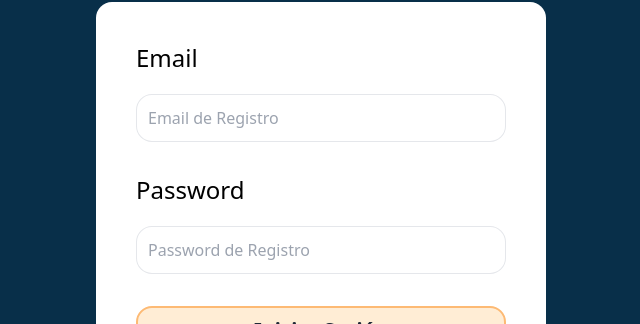
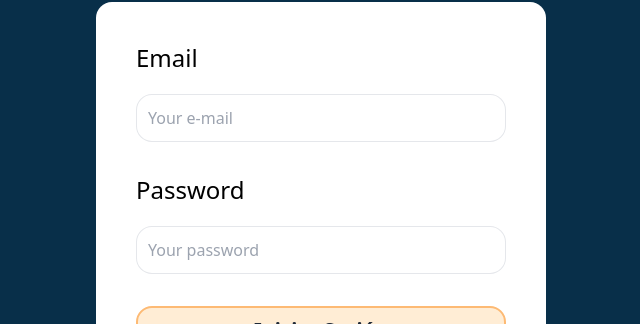
Before and after one commit to misterdan100/uptask-v2-mern-frontend, a React (Vite) app: page /auth/login in a window 1280 px wide. Shown: the part 470-794 px from the top of the page, without its empty margins (319-959 px from the left). Built offline with nearby package versions, Linux system fonts and the light colour scheme; no server answers.

Commit message:
vercel.json

```diff
--- a/src/views/auth/LoginView.tsx
+++ b/src/views/auth/LoginView.tsx
@@ -44,13 +44,13 @@ export default function LoginView() {
           <input
             id="email"
             type="email"
-            placeholder="Email de Registro"
+            placeholder="Your e-mail"
             className="w-full inputs"
             {...register("email", {
-              required: "El Email es obligatorio",
+              required: "E-mail is required",
               pattern: {
                 value: /\S+@\S+\.\S+/,
-                message: "E-mail no válido",
+                message: "E-mail not valid",
               },
             })}
           />
@@ -62,10 +62,10 @@ export default function LoginView() {
 
           <input
             type="password"
-            placeholder="Password de Registro"
+            placeholder="Your password"
             className="w-full inputs"
             {...register("password", {
-              required: "El Password es obligatorio",
+              required: "Password is required",
             })}
           />
           {errors.password && (
```
Also changed, not shown: vercel.json (added).
